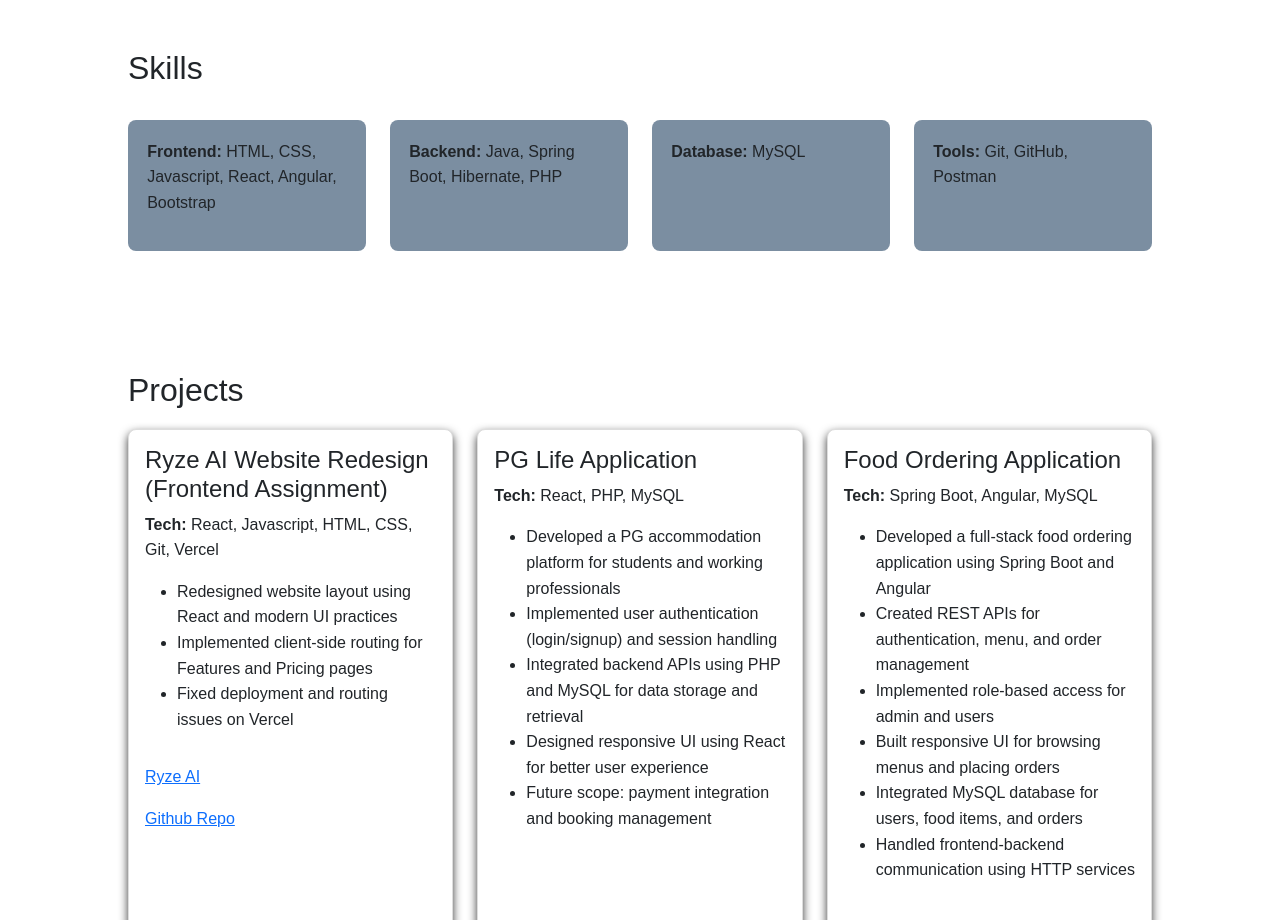
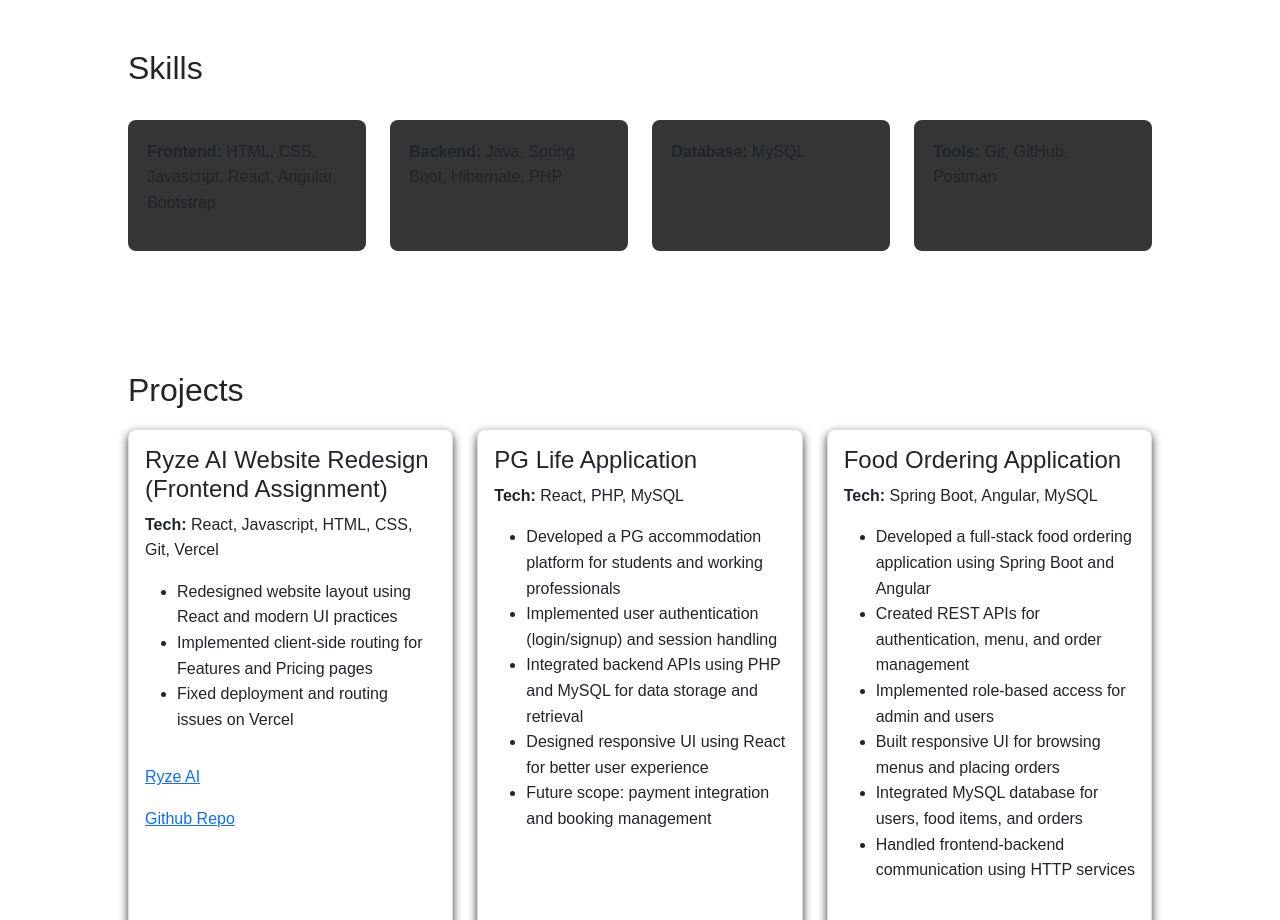
Before and after one commit to Isha1906/isha-vats-portfolio, a React (Vite) app: page / in a window 1280 px wide. Shown: the part 1120-2040 px from the top of the page. Built offline with nearby package versions, Linux system fonts and the light colour scheme.

Commit message:
fixing skill.css

```diff
--- a/src/style/Skill.css
+++ b/src/style/Skill.css
@@ -6,7 +6,7 @@
 }
 
 .skill-box {
-  background: #7b8ea1;
+  background: #343536;
   padding: 1.2rem;
   border-radius: 8px;
 }
```
